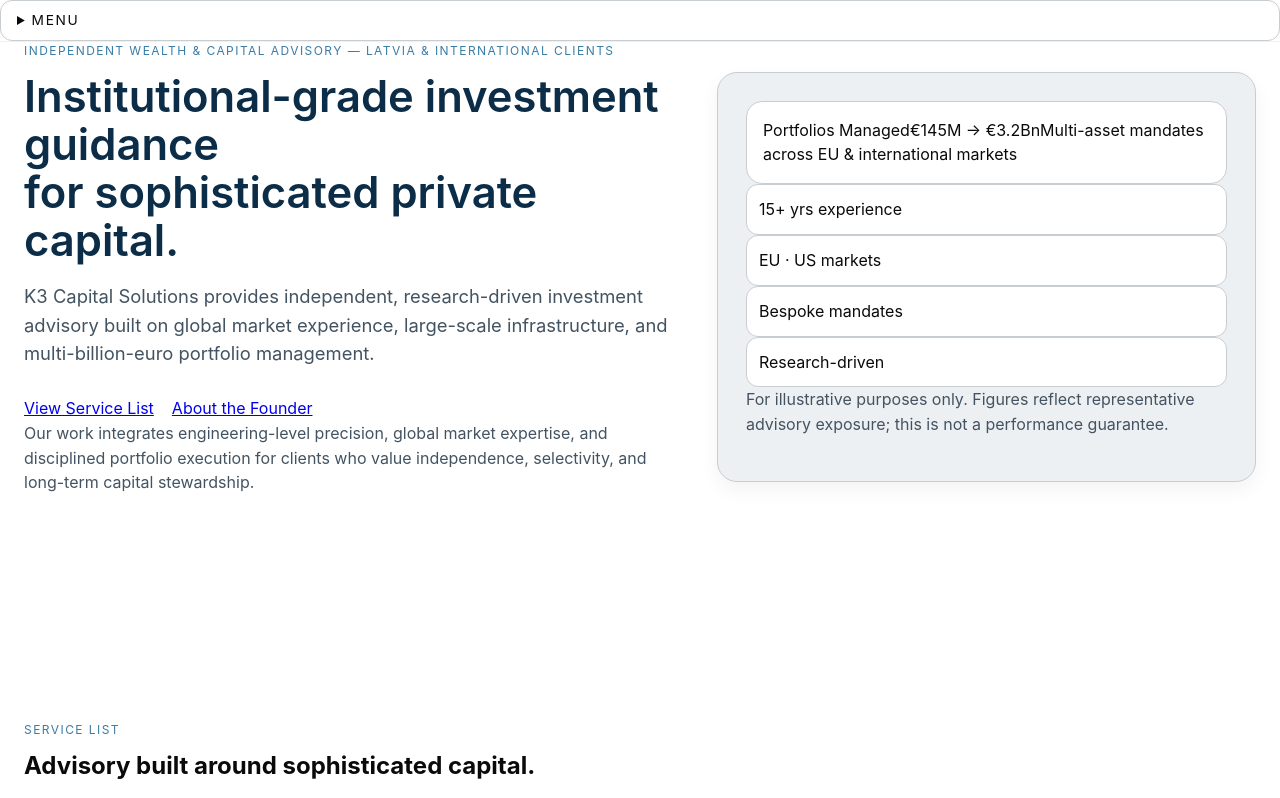
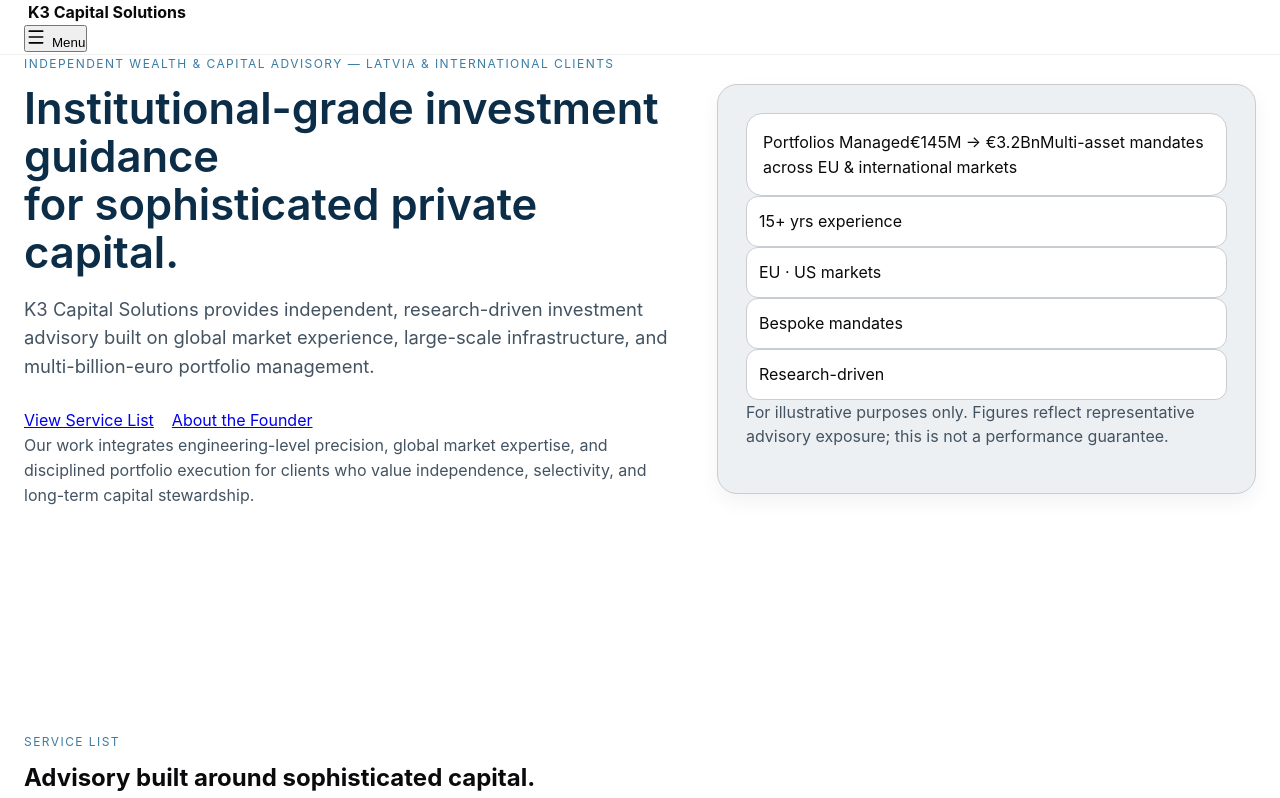
Before and after one commit to indarss/K3CapitalSolutions, a Next.js app: page / in a window 1280 px wide. Shown: the top 798 px of the page. Built offline with nearby package versions, Linux system fonts and the light colour scheme.

Commit message:
nav file cleanup and fixes after theme change
nav file cleanup and fixes after theme change

```diff
--- a/app/globals.css
+++ b/app/globals.css
@@ -428,4 +428,9 @@ section[id] {
     scroll-margin-top: 120px;
     /* Perfect for your nav height + animation slack - fixes Menu on Insights*/
   }
+
+  section[id] {
+    scroll-margin-top: 120px;
   }
+
+}
--- a/app/page.jsx
+++ b/app/page.jsx
@@ -1,13 +1,36 @@
+"use client";
+
 import { Section } from "../components/Section";
 import { Reveal } from "../components/Reveal";
 import branding from "../lib/branding";
 import "./globals.css";
 import SubscribeForm from "../components/SubscribeForm";
+import { useEffect } from "react";
+import { useSearchParams } from "next/navigation";
 
 export default function Page() {
+  const params = useSearchParams();
+
+  useEffect(() => {
+    const target = params.get("scroll");
+    if (!target) return;
+
+    // Delay slightly to allow layout + Reveal animations to initialize
+    setTimeout(() => {
+      const el = document.getElementById(target);
+      if (el) {
+        window.scrollTo({
+          top: el.offsetTop - 90,
+          behavior: "smooth"
+        });
+      }
+    }, 300); // 200–300ms is ideal with Framer Motion
+  }, [params]);
+
   return (
     <>
       <main>
+
         {/* HERO */}
         <Section id="home" className="hero">
           <div className="container hero-grid">
@@ -151,11 +174,11 @@ export default function Page() {
           </div>
         </Section>
 
-        {/* INSIGHTS / ARTICLES SECTION — INSTITUTIONAL */}
+        {/* INSIGHTS — INSTITUTIONAL */}
         <Section id="insights" className="section-alt">
           <div className="container insights-grid">
 
-            {/* LEFT SIDE — MAIN COPY */}
+            {/* LEFT SIDE */}
             <Reveal className="insights-main">
               <p className="eyebrow">Insights & Research</p>
               <h2>Capital · Character · Conviction</h2>
@@ -181,7 +204,6 @@ export default function Page() {
                 cycles.
               </p>
 
-              {/* Subscription form */}
               <SubscribeForm />
 
               <div className="hero-actions" style={{ marginTop: "20px" }}>
@@ -206,7 +228,7 @@ export default function Page() {
           </div>
         </Section>
 
-
+        {/* FOOTER */}
         <footer className="footer">
           <div className="container footer-inner">
             <span>© 2025 K3 Capital Solutions.</span>
@@ -214,6 +236,7 @@ export default function Page() {
             <span>This website provides general information only and does not constitute regulated investment advice.</span>
           </div>
         </footer>
+
       </main>
     </>
   );
--- a/components/Nav.jsx
+++ b/components/Nav.jsx
@@ -1,15 +1,18 @@
 "use client";
 
-import { useEffect, useState } from "react";
+import { useEffect, useState, useRef } from "react";
 import {
   Home,
   List,
   User,
   FileText,
-  NotebookPen
+  NotebookPen,
+  Menu,
+  X
 } from "lucide-react";
+import { useRouter, usePathname } from "next/navigation";
 
-// Sections used in dropdown (your original structure)
+// Dropdown sections
 const sections = [
   { id: "home", label: "Home", icon: Home },
   { id: "services", label: "Service List", icon: List },
@@ -18,42 +21,69 @@ const sections = [
 ];
 
 export default function Nav() {
+  const router = useRouter();
+  const pathname = usePathname();
+
   const [scrolled, setScrolled] = useState(false);
   const [hidden, setHidden] = useState(false);
   const [activeSection, setActiveSection] = useState("home");
+  const [open, setOpen] = useState(false);
 
-  // Shadow toggle + hide-on-scroll + active section highlighting
+  const menuRef = useRef(null);
+
+  //
+  // 🔹 Smooth scroll + cross-page navigation logic
+  //
+  const handleNavClick = (e, targetId) => {
+    e.preventDefault();
+
+    setOpen(false); // close dropdown on click
+
+    if (pathname === "/") {
+      const el = document.getElementById(targetId);
+      if (el) {
+        window.scrollTo({
+          top: el.offsetTop - 90,
+          behavior: "smooth"
+        });
+      }
+    } else {
+      router.push(`/?scroll=${targetId}`);
+    }
+  };
+
+  //
+  // 🔹 Scroll listener for:
+  //   1) Shadow toggle
+  //   2) Hide-on-scroll
+  //   3) ScrollSpy active section
+  //
   useEffect(() => {
     let lastY = window.scrollY;
-
-    const sectionIds = sections.map((s) => s.id);
+    const ids = sections.map((s) => s.id);
 
     const onScroll = () => {
-      const currentY = window.scrollY;
+      const y = window.scrollY;
 
-      //
-      // 1. Shadow toggle (Goldman Sachs effect)
-      //
-      setScrolled(currentY > 10);
+      // 1) GS shadow effect
+      setScrolled(y > 10);
 
-      //
-      // 2. Hide nav on scroll down, show on scroll up
-      //
-      if (currentY > lastY && currentY > 80) {
+      // 2) Hide nav on scroll down
+      if (y > lastY && y > 80) {
         setHidden(true);
       } else {
         setHidden(false);
       }
-      lastY = currentY;
+      lastY = y;
 
-      //
-      // 3. Active section highlighting (scroll spy)
-      //
-      const scrollPos = currentY + 150; // offset for nicer feel
+      if (pathname !== "/") return;
 
-      for (let id of sectionIds) {
+      // 3) ScrollSpy (homepage only)
+      const pos = y + 160; // offset
+
+      for (let id of ids) {
         const el = document.getElementById(id);
-        if (el && el.offsetTop <= scrollPos && el.offsetTop + el.offsetHeight > scrollPos) {
+        if (el && el.offsetTop <= pos && el.offsetTop + el.offsetHeight > pos) {
           setActiveSection(id);
           break;
         }
@@ -62,24 +92,78 @@ export default function Nav() {
 
     window.addEventListener("scroll", onScroll);
     return () => window.removeEventListener("scroll", onScroll);
+  }, [pathname]);
+
+  //
+  // 🔹 Close menu on outside click
+  //
+  useEffect(() => {
+    function handleClickOutside(e) {
+      if (menuRef.current && !menuRef.current.contains(e.target)) {
+        setOpen(false);
+      }
+    }
+    document.addEventListener("mousedown", handleClickOutside);
+    return () => document.removeEventListener("mousedown", handleClickOutside);
   }, []);
 
+  //
+  // 🔹 Close dropdown on Escape
+  //
+  useEffect(() => {
+    const handler = (e) => {
+      if (e.key === "Escape") setOpen(false);
+    };
+    window.addEventListener("keydown", handler);
+    return () => window.removeEventListener("keydown", handler);
+  }, []);
 
+  //
+  // 🔹 For dropdown keyboard navigation
+  //
+  const handleKeyDown = (e) => {
+    if (!open) return;
+    if (e.key === "ArrowDown") {
+      const links = [...document.querySelectorAll(".menu-dropdown a")];
+      links[0]?.focus();
+    }
+  };
 
   return (
-    <div className={`nav-wrapper ${scrolled ? "scrolled" : ""} ${hidden ? "hidden" : ""}`}>
-      <nav className="menu">
+    <div
+      className={`nav-wrapper ${scrolled ? "scrolled" : ""} ${hidden ? "hidden" : ""
+        }`}
+      onKeyDown={handleKeyDown}
+    >
+      <nav className="menu container">
+        {/* === BRAND (optional area for logo later) === */}
+        <div className="brand-text" style={{ paddingLeft: "4px" }}>
+          <strong>K3 Capital Solutions</strong>
+        </div>
 
-        <details className="menu-root">
-          <summary>Menu</summary>
+        {/* === MENU BUTTON === */}
+        <div
+          className="menu-root"
+          ref={menuRef}
+        >
+          <button
+            className="menu-button"
+            aria-expanded={open}
+            onClick={() => setOpen((v) => !v)}
+          >
+            {open ? <X size={20} /> : <Menu size={20} />}
+            <span style={{ marginLeft: "6px" }}>Menu</span>
+          </button>
 
+          {open && (
             <ul className="menu-dropdown">
               {sections.map((s) => {
                 const Icon = s.icon;
                 return (
                   <li key={s.id}>
                     <a
-                    href={`#${s.id}`}
+                      href={`/#${s.id}`}
+                      onClick={(e) => handleNavClick(e, s.id)}
                       className={activeSection === s.id ? "active" : ""}
                     >
                       <Icon size={16} />
@@ -103,8 +187,8 @@ export default function Nav() {
                 </a>
               </li>
             </ul>
-        </details>
-
+          )}
+        </div>
       </nav>
     </div>
   );
```
Lines whose indentation alone changed are shown as unchanged.
